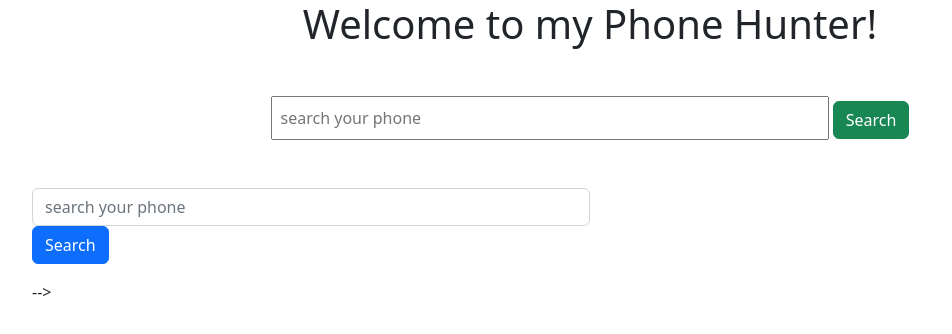
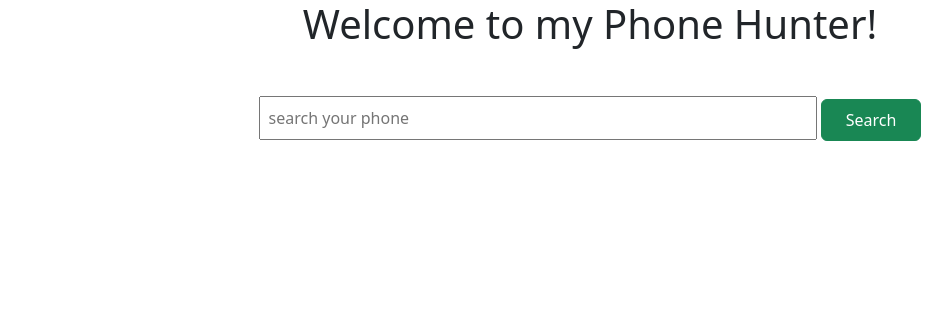
Before and after one commit to rafi10hasan/phone-hunter, a plain HTML site: page index.html in a window 1280 px wide. Shown: the whole page, without its empty margins (50-1002 px from the left). Drawn offline with nearby package versions, Linux system fonts and the light colour scheme; no server answers.

Commit message:
code updated

```diff
--- a/index.html
+++ b/index.html
@@ -19,20 +19,8 @@
     <main class="container">
       <div class="text-center mt-5 mb-5">
         <input id="search-field" class="w-50 p-2" type="text" placeholder="search your phone" />
-        <button id="btn-search" type="button" class="btn btn-success">Search</button>
+        <button id="btn-search" type="button" class="btn btn-success px-4 py-2">Search</button>
       </div>
-
-        <div class="mb-3 w-50">
-          <input
-            id="search-field"
-            type="email"
-            class="form-control"
-            id="exampleFormControlInput1"
-            placeholder="search your phone"
-          />
-          <div id="btn-search" class="btn btn-primary">Search</div>
-        </div>
-      </section> -->
       <!-- display Search Result -->
       <section>
         <div id="phones-container" class="row row-cols-1 row-cols-md-3 g-4"></div>
```
